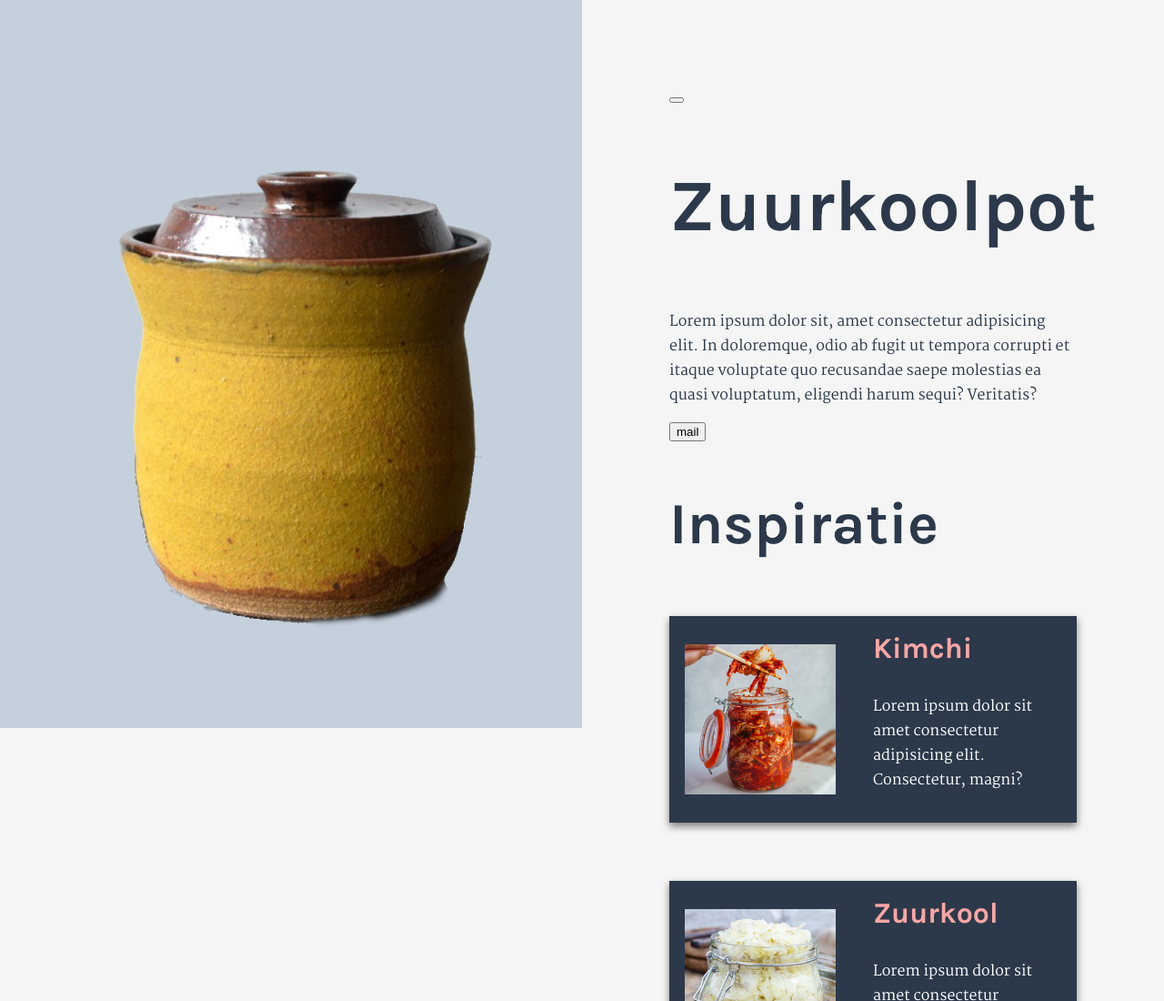
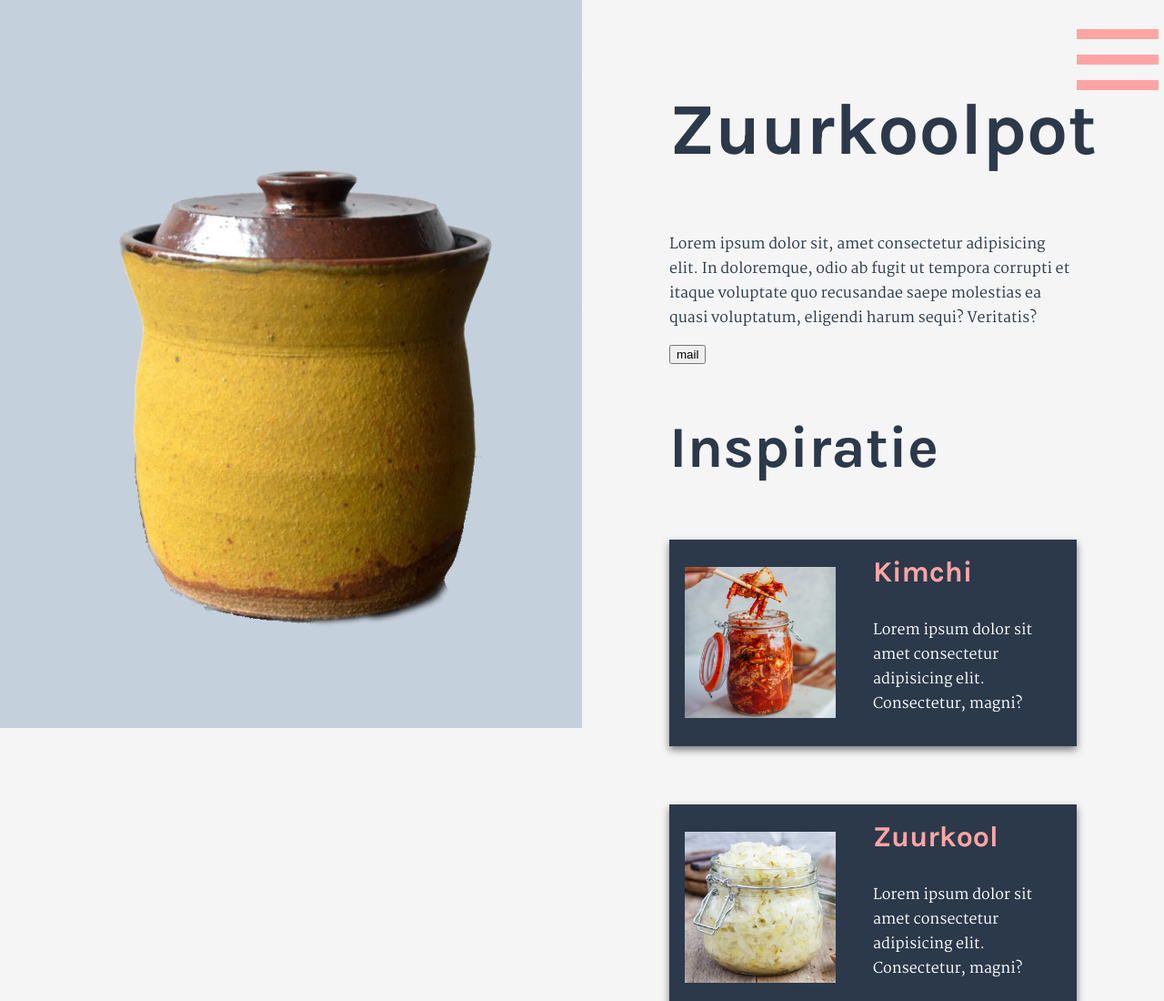
Before and after one commit to RikkieBlanco/zuurkoolpot, a plain HTML site: page index.html in a window 1280 px wide. Shown: the top 1100 px of the page at 91% size. Drawn offline with Linux system fonts and the light colour scheme.

Commit message:
add menu button placeholder

```diff
--- a/index.html
+++ b/index.html
@@ -21,14 +21,14 @@
     <main>
         <div class="content-page">
             <nav>
-                <button class="menu"></button>
+                <div><img src="assets/menu button.svg" alt="menu knop"></div>
             </nav>
             <section id="mail-me">
                 <h1>Zuurkoolpot</h1>
                 <p>Lorem ipsum dolor sit, amet consectetur adipisicing elit. In doloremque, odio ab fugit ut tempora
                     corrupti et itaque voluptate quo recusandae saepe molestias ea quasi voluptatum, eligendi harum
                     sequi? Veritatis?</p>
-                <button>mail</button>
+                <button class="mail">mail</button>
             </section>
             <section id="inspiratie">
                 <h2>Inspiratie</h2>
--- a/styles/style.css
+++ b/styles/style.css
@@ -79,13 +79,28 @@ h3 {
     filter: none;
 }
     /* everything above is the main structure of the website */
+
+    /*nav*/
+nav {
+    position:fixed;
+    right: 0;
+    top: 0;
+    width: 5%;
+    height: 5%;
+    margin-right: 2.5%;
+    margin-top: 2.5%;
+}
+
+    /*call to action*/
+button .mail {
+    background-color: #FDA5A4;
+}
+
     /* inspiratie */
 
-#inspiratie .content-box{
+    #inspiratie .content-box{
     display: flex;
 }
-
-
 
 #inspiratie .content-box img {
     width: 40%;
```
Also changed, not shown: assets/menu button.svg (added).
